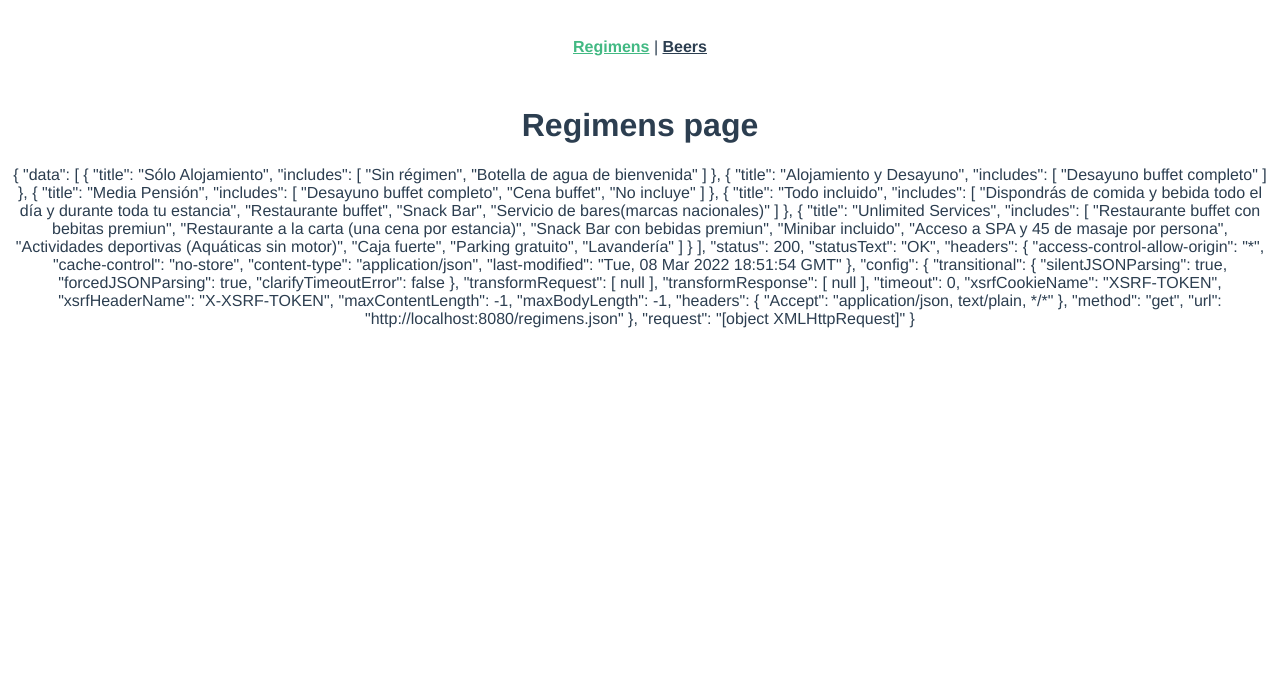
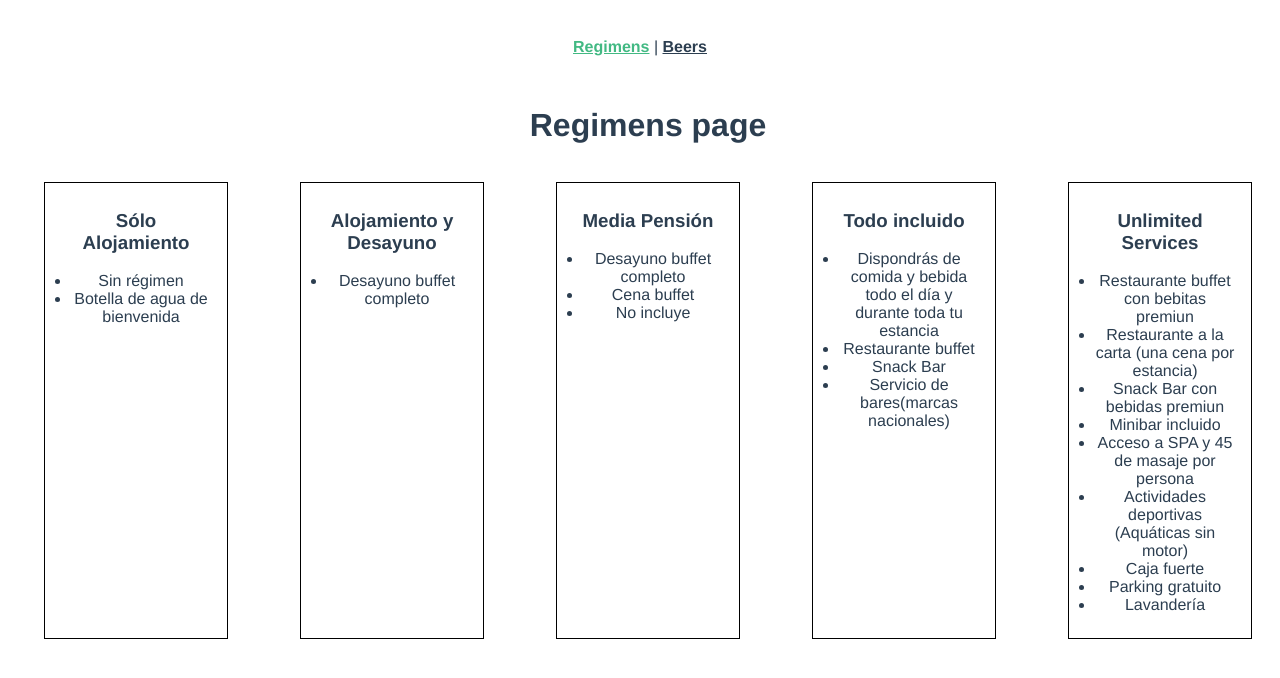
Before and after one commit to AlvaroDDG86/vue-ccktl, a Vue app: page /#/ in a window 1280 px wide. Shown: the top 678 px of the page. Built offline with nearby package versions, Linux system fonts and the light colour scheme.

Commit message:
first UI for regimens

```diff
--- a/src/services/regimens.service.ts
+++ b/src/services/regimens.service.ts
@@ -4,8 +4,8 @@ import axios from "axios";
 
 export const RegimensService = {
   getRegimens(): Promise<Regimen[]> {
-    return axios
-      .get("http://localhost:8080/regimens.json")
-      .then((res: any) => res);
+    return axios.get("http://localhost:8080/regimens.json").then((res: any) => {
+      return res.data;
+    });
   },
 };
--- a/src/views/Regimens.vue
+++ b/src/views/Regimens.vue
@@ -1,19 +1,36 @@
 <template>
   <div class="regimens">
     <h1>Regimens page</h1>
-    {{ regimens }}
+    <div class="regimens__container">
+      <div
+        class="regimens__regimen"
+        v-for="(regimen, index) in regimens"
+        :key="`regimen_${index}`"
+      >
+        <h3>{{ regimen.title }}</h3>
+        <ul class="regimens__list">
+          <li
+            v-for="(include, index) in regimen.includes"
+            :key="`include_${index}`"
+          >
+            {{ include }}
+          </li>
+        </ul>
+      </div>
+    </div>
   </div>
 </template>
 
 <script lang="ts">
 import { defineComponent, computed } from "vue";
 import { useRegimensStore } from "@/store/regimens.store";
+import { Regimen } from "@/domain/entities/Regimen";
 export default defineComponent({
   name: "Regimens",
   setup() {
     const regimensStore = useRegimensStore();
     regimensStore.getRegimens();
-    const regimens = computed(() => regimensStore.regimens);
+    const regimens = computed((): Regimen[] => regimensStore.regimens);
 
     return {
       regimens,
@@ -21,3 +38,26 @@ export default defineComponent({
   },
 });
 </script>
+<style lang="scss">
+.regimens {
+  width: 100vw;
+
+  &__container {
+    display: flex;
+    justify-content: space-around;
+    align-content: center;
+    flex-wrap: wrap;
+  }
+
+  &__regimen {
+    margin: 1rem 1.2rem;
+    width: 150px;
+    padding: 0.5rem 1rem;
+    border: solid 1px black;
+  }
+
+  &__list {
+    padding-left: 10px;
+  }
+}
+</style>
```
